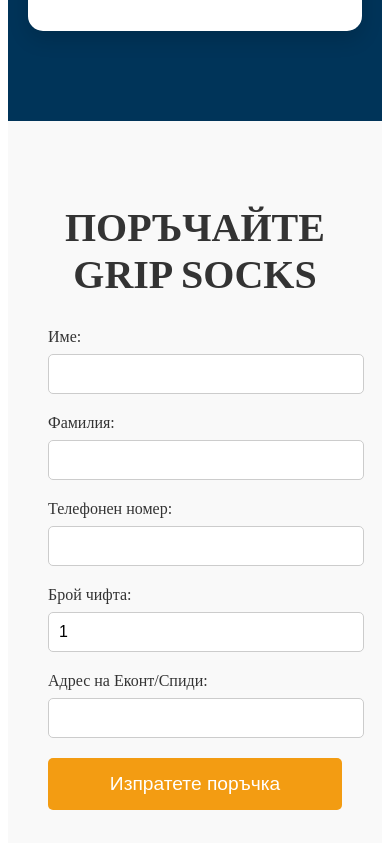
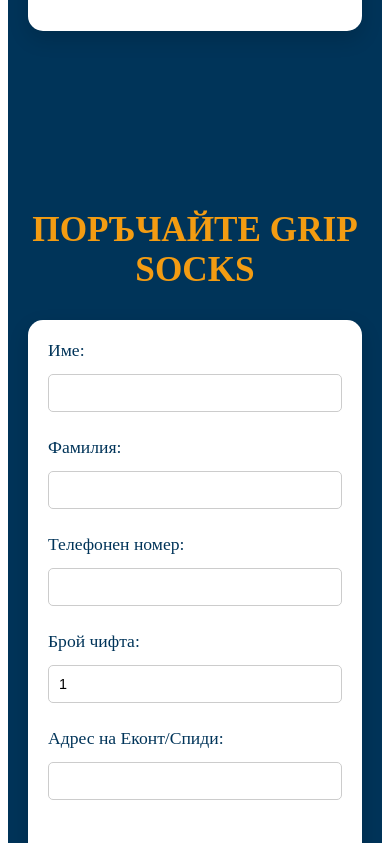
Before and after one commit to al-badarin/Grip-Socks-BecomePro-Website, a React (Vite) app in the folder grip-socks-becomepro/: page / in a window 390 px wide. Shown: the part 3140-3983 px from the top of the page. Built offline with nearby package versions, Linux system fonts and the light colour scheme.

Commit message:
Update OrderForm.module.css

```diff
--- a/grip-socks-becomepro/src/components/OrderForm/OrderForm.module.css
+++ b/grip-socks-becomepro/src/components/OrderForm/OrderForm.module.css
@@ -1,13 +1,14 @@
 .orderForm {
-  padding: 50px 20px;
-  background-color: #f9f9f9;
+  padding: 60px 20px;
+  background-color: #003459; /* Navy blue background */
   text-align: center;
+  color: #ffffff; /* White text for contrast */
 }
 
 .sectionTitle {
-  font-size: 2.5rem;
+  font-size: 2.8rem;
   margin-bottom: 30px;
-  color: #333;
+  color: #f39c12; /* Gold color */
   font-weight: bold;
   text-transform: uppercase;
 }
@@ -16,29 +17,48 @@
   max-width: 600px;
   margin: 0 auto;
   text-align: left;
+  background-color: #ffffff; /* White form background */
+  padding: 30px 40px; /* Added padding for better spacing */
+  border-radius: 15px;
+  box-shadow: 0 8px 20px rgba(0, 0, 0, 0.15); /* Stronger box shadow */
 }
 
 .formGroup {
-  margin-bottom: 20px;
+  margin-bottom: 25px; /* Increased bottom margin for more spacing */
 }
 
 label {
   display: block;
-  font-size: 1rem;
-  color: #333;
+  font-size: 1.1rem;
+  color: #003459; /* Navy blue text */
   margin-bottom: 8px;
 }
 
 input {
   width: 100%;
-  padding: 10px;
+  padding: 12px;
   font-size: 1rem;
   border-radius: 5px;
   border: 1px solid #ccc;
+  box-sizing: border-box; /* Ensure padding and borders are included in width */
+  margin-top: 5px; /* Added top margin for spacing */
+  transition: border-color 0.3s ease;
+}
+
+input:focus {
+  border-color: #f39c12; /* Gold border on focus */
+  outline: none;
+}
+
+.error {
+  color: #e74c3c; /* Red color for errors */
+  font-size: 0.9rem;
+  margin-top: 5px;
+  display: block;
 }
 
 .ctaBtn {
-  background-color: #f39c12;
+  background-color: #f39c12; /* Gold background */
   color: white;
   padding: 15px 30px;
   font-size: 1.2rem;
@@ -47,15 +67,35 @@
   cursor: pointer;
   transition: background-color 0.3s ease;
   width: 100%;
+  margin-top: 20px; /* Added margin-top for spacing */
 }
 
 .ctaBtn:hover {
-  background-color: #e67e22;
+  background-color: #e67e22; /* Darker gold on hover */
 }
 
 /* Responsive Design */
 @media (max-width: 768px) {
   form {
-    padding: 0 20px;
+    padding: 20px; /* Adjusted padding for smaller screens */
+  }
+
+  .ctaBtn {
+    font-size: 1rem;
   }
 }
+
+@media (max-width: 480px) {
+  .sectionTitle {
+    font-size: 2.2rem;
+  }
+
+  input {
+    padding: 10px;
+    font-size: 0.9rem;
+  }
+
+  .ctaBtn {
+    font-size: 1rem;
+  }
+}
```
